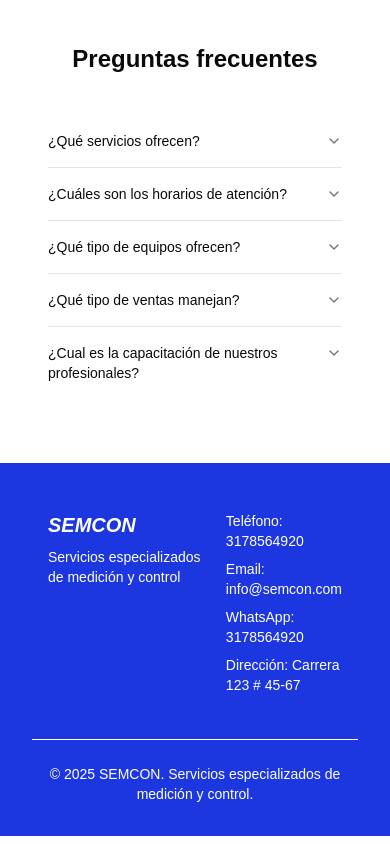
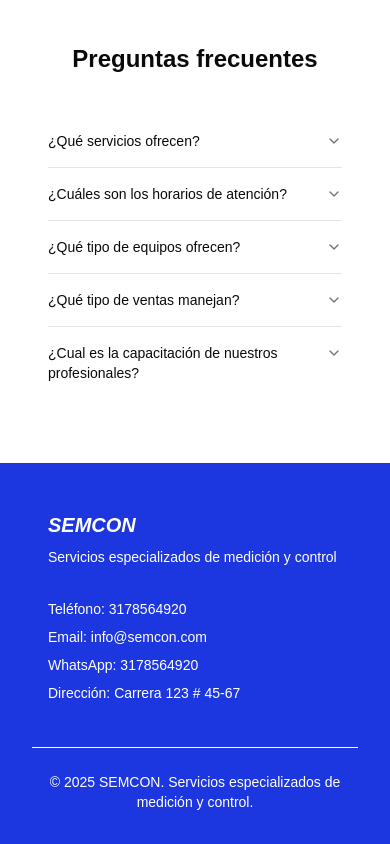
Before and after one commit to FelipeK57/website-semcon, a Next.js app: page / in a window 390 px wide. Shown: the part 6313-7157 px from the top of the page. Built offline with nearby package versions, Linux system fonts and the light colour scheme.

Commit message:
Modifica el diseño del pie de página en la página principal, cambiando la disposición de los elementos de flex-col a flex-col y flex-row en dispositivos medianos, mejorando la organización visual y la legibilidad en SEMCON.

```diff
--- a/app/page.tsx
+++ b/app/page.tsx
@@ -222,7 +222,7 @@ export default function Home() {
         </Accordion>
       </section>
       <footer className="flex flex-col gap-6 p-8 bg-primary">
-        <div className="flex justify-between gap-2 max-w-6xl w-full mx-auto p-4 text-primary-foreground">
+        <div className="flex flex-col md:flex-row justify-between gap-8 max-w-6xl w-full mx-auto p-4 text-primary-foreground">
           <div className="flex flex-col gap-2">
             <h2 className="text-xl italic text-primary-foreground font-extrabold">SEMCON</h2>
             <p className="text-sm">Servicios especializados de medición y control</p>
```
